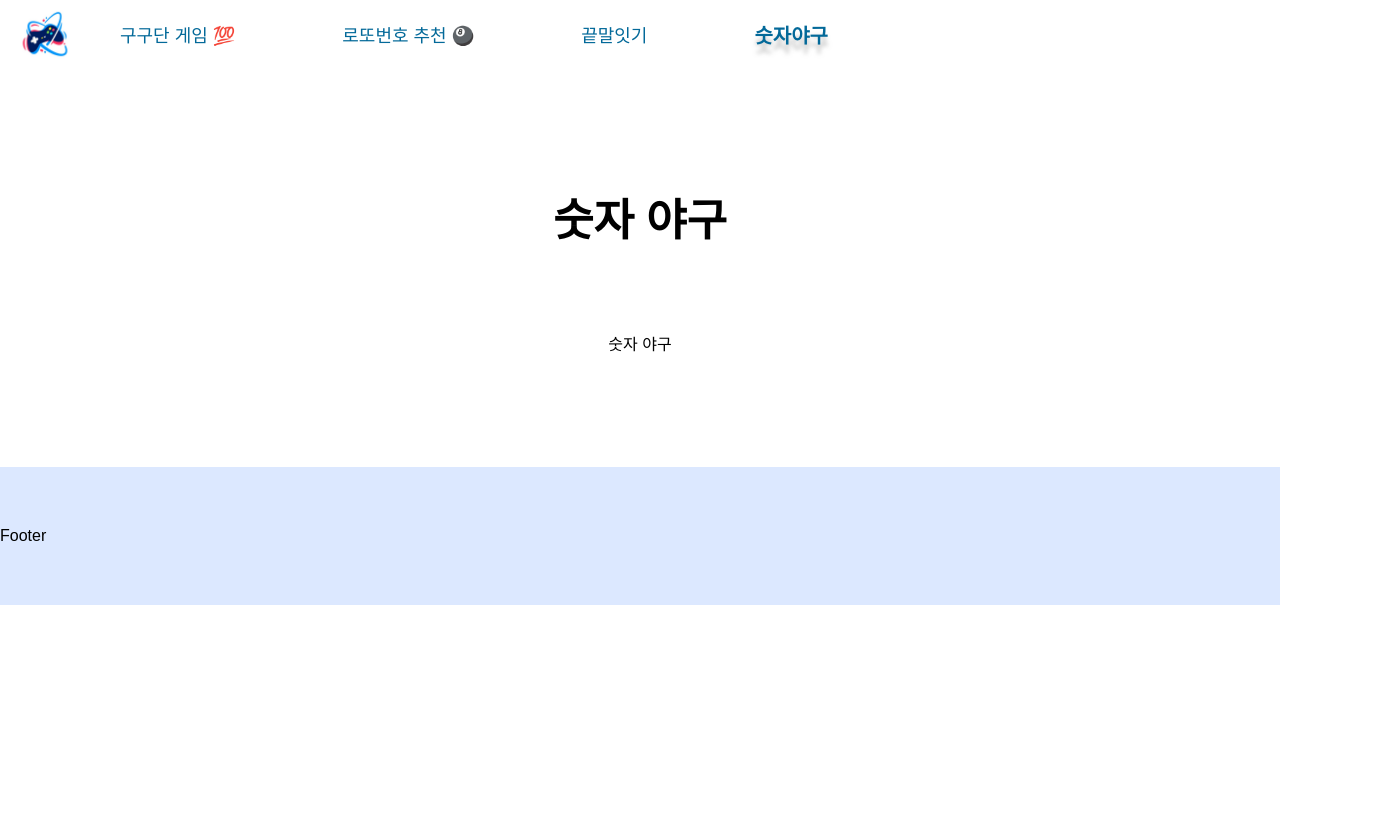
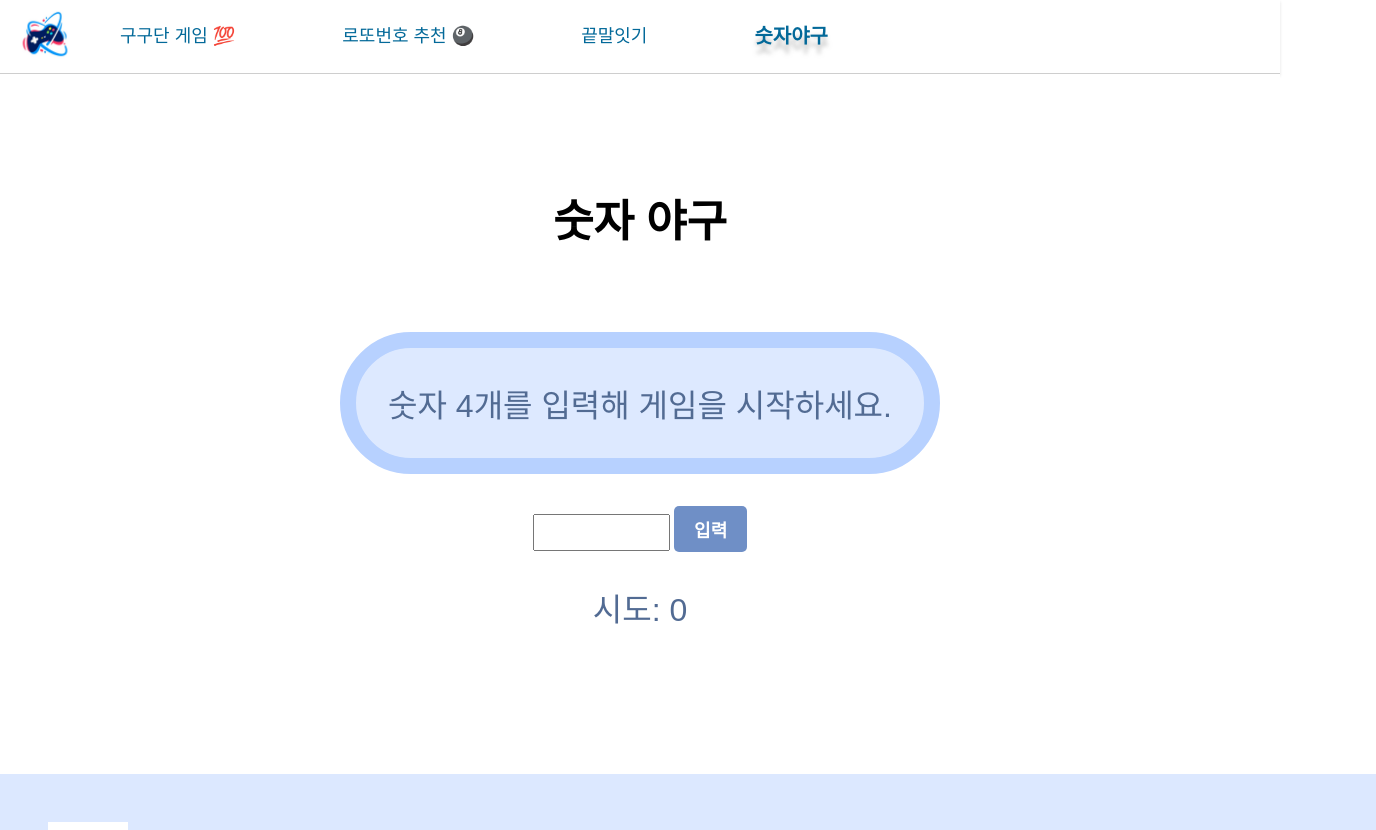
Before and after one commit to Skylar090807/react-game, a React (Create React App) app: page /numericalbaseball in a window 1280 px wide. Shown: the top 830 px of the page, 1376 px wide, since content can reach past the window. Before the commit the page ends 800 px from the top, so only its background shows below. Built offline with nearby package versions, Linux system fonts and the light colour scheme; a web font is replaced by a local one.

Commit message:
숫자야구, 푸터 스타일 완료.

```diff
--- a/src/Layout/footer.tsx
+++ b/src/Layout/footer.tsx
@@ -1,12 +1,21 @@
 import React from 'react'
-import { FooterContainer, FooterWrap } from './layout.style'
+import { FooterContainer, FooterTextWrap, FooterWrap, LogoImgWrap } from './layout.style'
+import logo from '../assets/game_logo.jpeg'
 
 interface IFooter {}
 
 const Footer: React.FC<IFooter> = (props: IFooter) => {
   return (
     <FooterContainer>
-      <FooterWrap>Footer</FooterWrap>
+      <FooterWrap>
+        <LogoImgWrap>
+          <img className={'logo-img'} src={logo} alt="logo" />
+        </LogoImgWrap>
+        <FooterTextWrap>
+          <div>React-Game for Redux & MobX Study.</div>
+          <div>Copyright &copy; 2022 Skylar all rights reserved.</div>
+        </FooterTextWrap>
+      </FooterWrap>
     </FooterContainer>
   )
 }
--- a/src/Layout/layout.style.ts
+++ b/src/Layout/layout.style.ts
@@ -7,7 +7,7 @@ export const HeaderContainer = styled.div`
   display: flex;
   justify-content: start;
 
-  // border-bottom: 1px solid rgba(44, 44, 44, 0.233);
+  border-bottom: 1px solid rgba(44, 44, 44, 0.233);
   box-shadow: 0px 2px 3px rgba(44, 44, 44, 0.137);
   .logo {
     width: 90px;
@@ -41,10 +41,22 @@ export const FooterContainer = styled.div`
   background: rgba(81, 139, 255, 0.2);
   width: 100%;
   height: auto;
-  padding: 60px 0;
+  padding: 3em;
 `
 export const FooterWrap = styled.div`
-  max-width: 1280px;
-  min-width: 1280px;
-  margin: 0 auto;
+  width: 100%;
+  display: column;
+  justify-content: start;
 `
+export const LogoImgWrap = styled.div`
+  margin-bottom: 1em;
+
+  .logo-img {
+    width: 5em;
+  }
+`
+export const FooterTextWrap = styled.div`
+  font-size: 1em;
+  color: #576f96;
+  font-weight: 600;
+`
--- /dev/null
+++ b/src/Types/types.ts
@@ -0,0 +1,4 @@
+export interface TryInfo {
+  try: string
+  result: string
+}
--- a/src/pages/Lotto/index.style.ts
+++ b/src/pages/Lotto/index.style.ts
@@ -42,4 +42,5 @@ export const LottoBalls = styled.div`
   border-radius: 50%;
   font-size: 2em;
   color: #fff;
+  box-shadow: -10px 0px 13px -7px #000000, 10px 0px 13px -7px #000000, 23px 16px 15px 18px rgba(0, 0, 0, 0);
 `
--- a/src/pages/NumericalBaseball/index.style.ts
+++ b/src/pages/NumericalBaseball/index.style.ts
@@ -1,3 +1,47 @@
 import styled from 'styled-components'
 
-export const NumericalBaseball = styled.div``
+// index.tsx
+export const NumericalBaseballContainer = styled.div`
+  input {
+    width: 10em;
+    height: 2.5em;
+    margin-right: 0.3em;
+  }
+`
+export const Result = styled.div`
+  font-size: 2em;
+  margin-bottom: 1em;
+  background: #dde9ff;
+  width: fit-content;
+  padding: 1em;
+  border-radius: 3em;
+  border: 0.5em solid #b7d1ff;
+  color: #526b93;
+  font-weight: 500;
+`
+export const TryNumber = styled.div`
+  color: #526b93;
+  font-weight: 500;
+  font-size: 2em;
+  margin-top: 1em;
+  margin-bottom: 1em;
+`
+export const Tries = styled.div`
+  font-size: 1.5em;
+  color: #fff;
+  font-weight: 500;
+`
+
+// try.tsx
+export const TryInfoWrapper = styled.div`
+  background: lightblue;
+  width: fit-content;
+  margin-bottom: 1em;
+  padding: 1em;
+  border-radius: 2em;
+`
+export const TryInfoTry = styled.div`
+  font-size: 1.5em;
+  font-weight: bold;
+`
+export const TryInfoResult = styled.div``
--- a/src/pages/NumericalBaseball/index.tsx
+++ b/src/pages/NumericalBaseball/index.tsx
@@ -1,16 +1,117 @@
-import React, { Fragment } from 'react'
-import { Title } from '../../styles/common.style'
+import React, { useCallback, useRef, useState } from 'react'
+import Button from '../../components/button'
+import { FlexBox, Title } from '../../styles/common.style'
+import { TryInfo } from '../../Types/types'
+import { NumericalBaseballContainer, Result, Tries, TryNumber } from './index.style'
+import Try from './try'
 
 // import { WordGameContainer } from './index.style'
 
 interface INumericalBaseball {}
 
+const getNumbers = () => {
+  const candidates = [1, 2, 3, 4, 5, 6, 7, 8, 9]
+  const array = []
+  for (let i = 0; i < 4; i += 1) {
+    const chosen = candidates.splice(Math.floor(Math.random() * 9 - i), 1)[0]
+    array.push(chosen)
+  }
+  return array
+}
+
 const NumericalBaseball: React.FC<INumericalBaseball> = (props: INumericalBaseball) => {
+  const [answer, setAnswer] = useState(getNumbers())
+  const [value, setValue] = useState('')
+  const [result, setResult] = useState('숫자 4개를 입력해 게임을 시작하세요.')
+  const [tries, setTries] = useState<TryInfo[]>([])
+  const inputElement = useRef<HTMLInputElement>(null)
+
+  const onSubmitHandler = useCallback<(e: React.FormEvent) => void>(
+    (e) => {
+      e.preventDefault()
+      const input = inputElement.current
+      if (value === answer.join('')) {
+        setTries((it) => [
+          ...it,
+          {
+            try: value,
+            result: '⚾️ 홈런! 🥳',
+          },
+        ])
+        setResult('⚾️ 홈런! 🥳')
+        alert('⚾️ 홈런!🥳 게임을 다시 실행합니다.')
+        setValue('')
+        setAnswer(getNumbers())
+        setTries([])
+        if (input) {
+          input.focus()
+        }
+      } else {
+        const answerArray = value.split('').map((v) => parseInt(v))
+        let strike = 0
+        let ball = 0
+        if (tries.length >= 9) {
+          setResult(`😭 10회 안에 답을 맞추지 못해 실패했습니다. 정답은 ${answer.join(',')}였습니다!`) // state set은 비동기
+          alert('실패 😭 게임을 다시 시작합니다.')
+          setValue('')
+          setAnswer(getNumbers())
+          setTries([])
+          if (input) {
+            input.focus()
+          }
+        } else {
+          console.log('답은', answer.join(''))
+          for (let i = 0; i < 4; i += 1) {
+            if (answerArray[i] === answer[i]) {
+              console.log('strike', answerArray[i], answer[i])
+              strike += 1
+            } else if (answer.includes(answerArray[i])) {
+              console.log('ball', answerArray[i], answer.indexOf(answerArray[i]))
+              ball += 1
+            }
+          }
+          setTries((it) => [
+            ...it,
+            {
+              try: value,
+              result: `${strike} 스트라이크, ${ball} 볼입니다.`,
+            },
+          ])
+          setValue('')
+          if (input) {
+            input.focus()
+          }
+        }
+      }
+    },
+    [value, answer],
+  )
+
+  const onChangeHandler = useCallback((e: React.ChangeEvent<HTMLInputElement>) => {
+    setValue(e.target.value)
+  }, [])
   return (
-    <>
+    <NumericalBaseballContainer>
       <Title>숫자 야구</Title>
-      숫자 야구
-    </>
+      <FlexBox>
+        <Result>{result}</Result>
+      </FlexBox>
+      <form onSubmit={onSubmitHandler}>
+        <input //
+          ref={inputElement}
+          maxLength={4}
+          value={value}
+          onChange={onChangeHandler}
+        />
+        <Button onClick={() => {}} text={'입력'} type={'positive'} />
+      </form>
+      <TryNumber>시도: {tries.length}</TryNumber>
+      <Tries>
+        {tries.map((value, idx) => (
+          <Try key={`${idx + 1}차 시도 : ${value.try}`} tryInfo={value} />
+        ))}
+      </Tries>
+    </NumericalBaseballContainer>
   )
 }
 
--- /dev/null
+++ b/src/pages/NumericalBaseball/try.tsx
@@ -0,0 +1,17 @@
+import React from 'react'
+import { FlexBox } from '../../styles/common.style'
+import { TryInfo } from '../../Types/types'
+import { TryInfoResult, TryInfoTry, TryInfoWrapper } from './index.style'
+
+const Try: React.FC<{ tryInfo: TryInfo }> = ({ tryInfo }) => {
+  return (
+    <FlexBox>
+      <TryInfoWrapper>
+        <TryInfoTry>{tryInfo.try}</TryInfoTry>
+        <TryInfoResult>{tryInfo.result}</TryInfoResult>
+      </TryInfoWrapper>
+    </FlexBox>
+  )
+}
+
+export default Try
--- a/src/styles/common.style.ts
+++ b/src/styles/common.style.ts
@@ -6,3 +6,8 @@ export const Title = styled.div`
   font-size: 44px;
   font-weight: 600;
 `
+export const FlexBox = styled.div`
+  display: flex;
+  justify-content: center;
+  align-items: center;
+`
```
